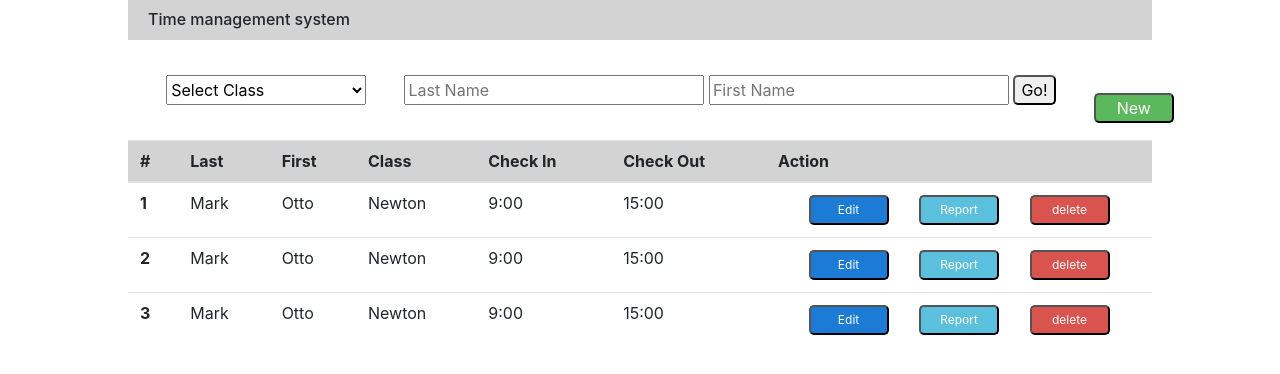
After one commit to Mae94/clocksystem, a PHP site: page /adminpage.html in a window 1280 px wide. The commit adds this page. Shown: the top 374 px of the page. Run offline with PHP 8.4, Linux system fonts and the light colour scheme.

Commit message:
no message

```diff
--- /dev/null
+++ b/admin.css
@@ -0,0 +1,65 @@
+#container{
+    width: 80%;
+    margin: 0 auto;
+    }
+    .title{
+        background-color: lightgrey;
+        height:40px;
+        display: flex;
+        align-items: center;
+    }
+    .title h3{
+        margin-left: 20px;
+    }
+    thead{
+    background-color: lightgray;
+    }
+
+    #form-box{
+        display: flex;
+        justify-content: space-evenly;
+        align-items: center;
+        height:100px;
+    }
+
+    .select-list{
+        height:30px;
+        width: 200px;
+    }
+    .lastname ,.firstname{
+        height:30px;
+        width: 300px;
+    }
+    .go-button,.new-btn{
+     height:30px;
+     border-radius: 5px;
+    }
+    .new-btn{
+        background-color: #5CB85C;
+        width: 80px;
+        margin-right: -60px;
+        margin-top:35px;
+        color: white;
+    }
+
+
+    #btns{
+        display: flex;
+        justify-content: space-evenly;
+    }
+    .edit-btn,.report-btn,.delete-btn{
+        height:30px;
+        width:80px;
+        font-size: 12px;
+        color: white;
+        border-radius:5px;
+    }
+    .edit-btn{
+        background-color: #1c7cd5;
+    }
+    .report-btn{
+        background-color: #5BC0DE;
+    }
+    .delete-btn{
+        background-color: #D9534F;
+    }
--- /dev/null
+++ b/adminpage.html
@@ -0,0 +1,119 @@
+<!DOCTYPE html>
+<html lang="en">
+<head>
+    <meta charset="UTF-8">
+    <meta name="viewport" content="width=device-width, initial-scale=1.0">
+    <meta http-equiv="X-UA-Compatible" content="ie=edge">
+    <link rel="stylesheet" href="https://stackpath.bootstrapcdn.com/bootstrap/4.3.1/css/bootstrap.min.css" integrity="sha384-ggOyR0iXCbMQv3Xipma34MD+dH/1fQ784/j6cY/iJTQUOhcWr7x9JvoRxT2MZw1T" crossorigin="anonymous">
+    <link rel="stylesheet" href="reset.css">
+    <link rel="stylesheet" href="admin.css">
+
+    <title>Admin Management system</title>
+</head>
+<body>
+ <div id="container">
+    <header>
+        <div class="title">
+            <h3>Time management system</h3>
+        </div>
+        <form action="" method="post">
+          <div id="form-box">
+        <!-- セレクトボックス -->
+
+            <select class="select-list" name="list">
+            <option value="item1"selected>Select Class</option>
+            <option value="item2">Newton 1</option>
+            <option value="item3" >Newton 2</option>
+            <option value="item4">Darwin 1</option>
+            <option value="item5">Darwin 2</option>
+            <option value="item6">Shakespeare 1</option>
+            <option value="item7">Shakespeare 2</option>
+            <option value="item8">Enstein 1</option>
+            <option value="item9">Enstein 2</option>
+            </select>
+
+            <div id="name-text">
+            <!-- テキストボックス -->
+            <input type="text" class="lastname" name="Lastname" placeholder="Last Name" value="">
+
+            <input type="text" class="firstname" name="Firstname" placeholder="First Name" value="">
+
+            <!--Go!ボタン  -->
+            <input type="submit" class="go-button" name="btn_submit" value="Go!">
+          </div>
+          <div>
+              <button class="new-btn">New</button>
+          </div>
+       </div>
+      </form>
+
+    </header>
+    <main>
+        <!-- テーブル -->
+        <table class="table table-hover">
+                <thead>
+                  <tr class="description">
+                    <th scope="col">#</th>
+                    <th scope="col">Last</th>
+                    <th scope="col">First</th>
+                    <th scope="col">Class</th>
+                    <th scope="col">Check In</th>
+                    <th scope="col">Check Out</th>
+                    <th scope="col">Action</th>
+                  </tr>
+                </thead>
+                <tbody>
+                  <tr>
+                    <th scope="row">1</th>
+                    <td>Mark</td>
+                    <td>Otto</td>
+                    <td>Newton</td>
+                    <td>9:00</td>
+                    <td>15:00</td>
+                    <td>
+                      <ul id="btns">
+                          <button class="edit-btn">Edit</button>
+                          <button class="report-btn">Report</button>
+                          <button class="delete-btn">delete</button>
+                     </ul>
+                    </td>
+                  </tr>
+                  <tr>
+                        <th scope="row">2</th>
+                        <td>Mark</td>
+                        <td>Otto</td>
+                        <td>Newton</td>
+                        <td>9:00</td>
+                        <td>15:00</td>
+                        <td>
+                          <ul id="btns">
+                              <button class="edit-btn">Edit</button>
+                              <button class="report-btn">Report</button>
+                              <button class="delete-btn">delete</button>
+                         </ul>
+                        </td>
+                      </tr>
+                      <tr>
+                            <th scope="row">3</th>
+                            <td>Mark</td>
+                            <td>Otto</td>
+                            <td>Newton</td>
+                            <td>9:00</td>
+                            <td>15:00</td>
+                            <td>
+                              <ul id="btns">
+                                  <button class="edit-btn">Edit</button>
+                                  <button class="report-btn">Report</button>
+                                  <button class="delete-btn">delete</button>
+                             </ul>
+                            </td>
+                          </tr>
+                </tbody>
+              </table>
+    </main>
+ </div>
+ <script src="https://code.jquery.com/jquery-3.3.1.slim.min.js" integrity="sha384-q8i/X+965DzO0rT7abK41JStQIAqVgRVzpbzo5smXKp4YfRvH+8abtTE1Pi6jizo" crossorigin="anonymous"></script>
+<script src="https://cdnjs.cloudflare.com/ajax/libs/popper.js/1.14.7/umd/popper.min.js" integrity="sha384-UO2eT0CpHqdSJQ6hJty5KVphtPhzWj9WO1clHTMGa3JDZwrnQq4sF86dIHNDz0W1" crossorigin="anonymous"></script>
+<script src="https://stackpath.bootstrapcdn.com/bootstrap/4.3.1/js/bootstrap.min.js" integrity="sha384-JjSmVgyd0p3pXB1rRibZUAYoIIy6OrQ6VrjIEaFf/nJGzIxFDsf4x0xIM+B07jRM" crossorigin="anonymous"></script>
+</body>
+</html>
--- a/timemanagement.css
+++ b/timemanagement.css
@@ -19,7 +19,7 @@ background-color: lightgray;
     display: flex;
     justify-content: space-evenly;
     align-items: center;
-    height:80px;
+    height:100px;
 }
 
 .select-list{
```
